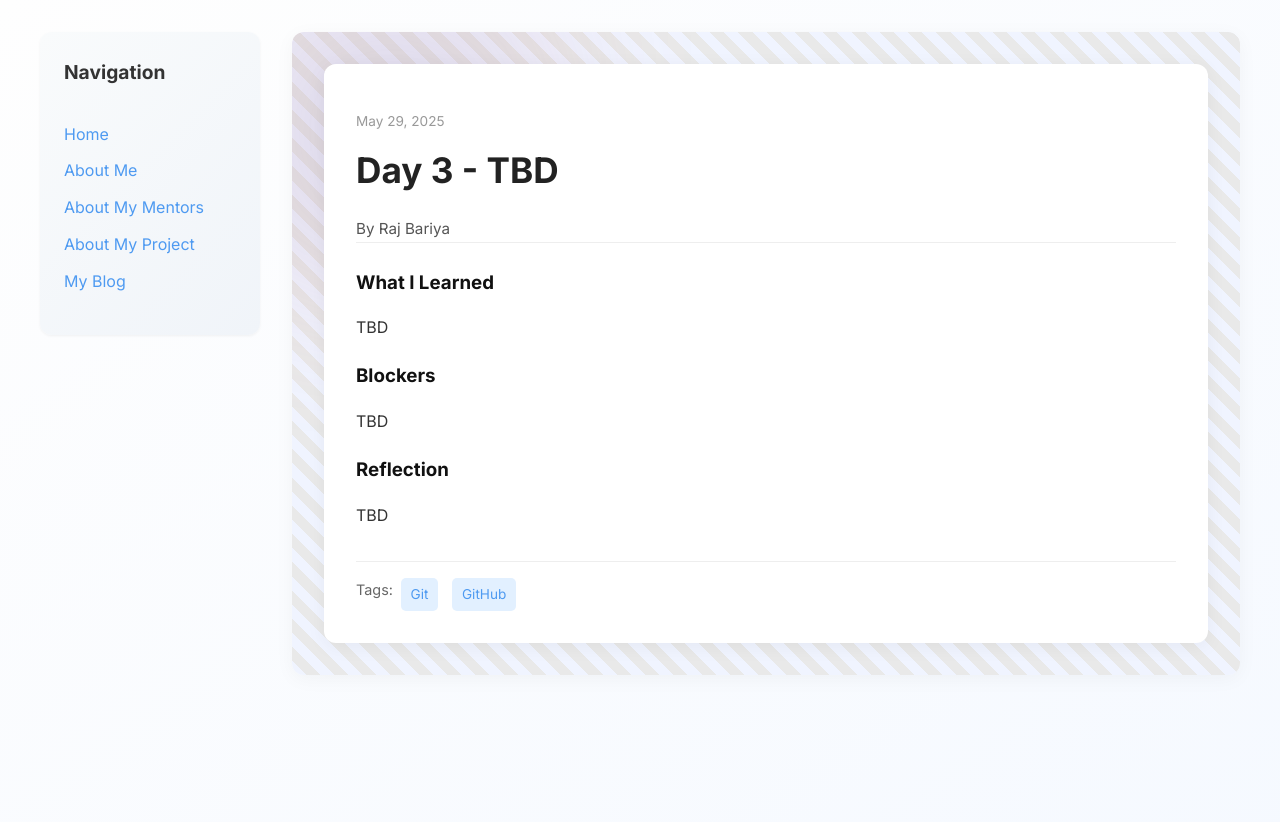
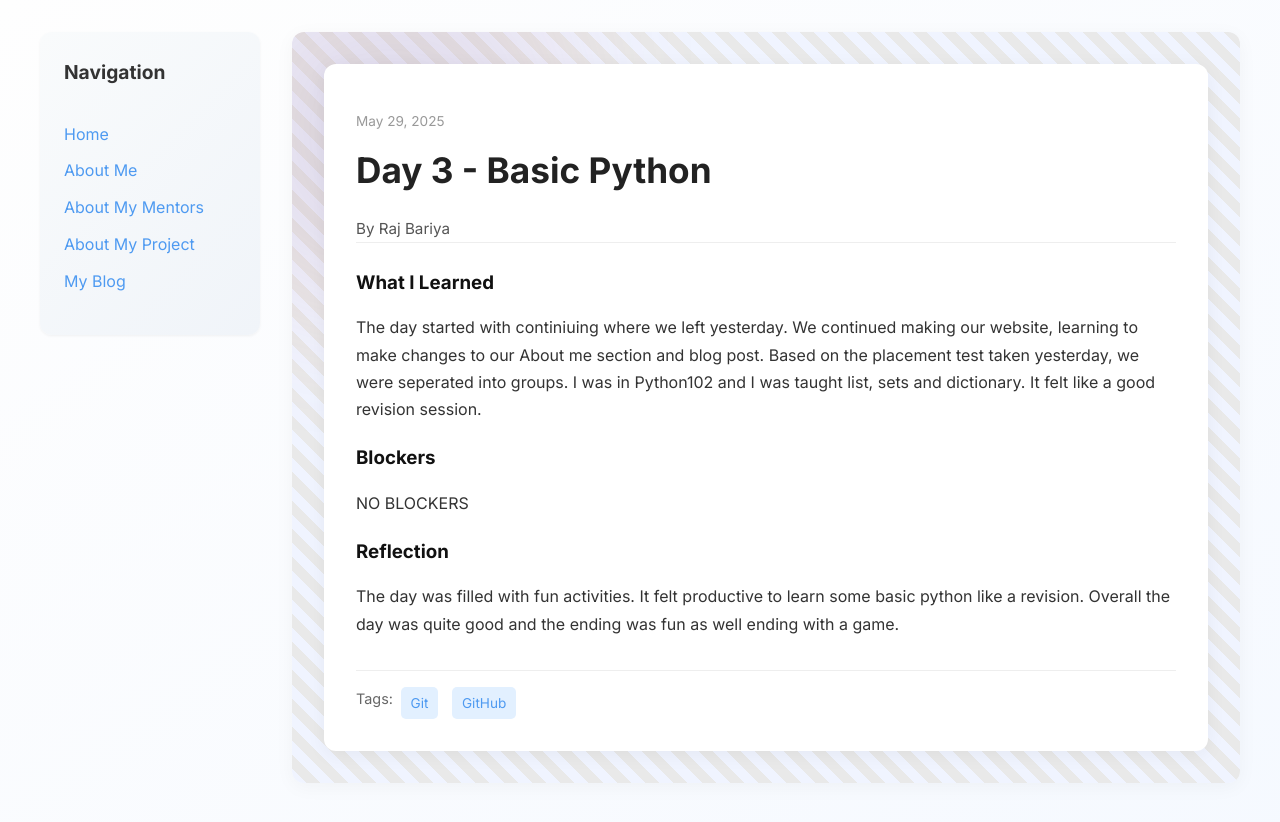
Before and after one commit to rajbariyaa/rajbariyaa.github.io, a Jekyll site: the page built from _posts/2025-05-29-day-3.md, in a window 1280 px wide. Shown: the top 822 px of the page. Built offline with Jekyll 4.4.1, drawn with Linux system fonts in a browser that asks for light colours.

Commit message:
Update 2025-05-29-day-3.md

```diff
--- a/_posts/2025-05-29-day-3.md
+++ b/_posts/2025-05-29-day-3.md
@@ -1,16 +1,16 @@
 ---
 layout: post
-title: "Day 3 - TBD"
+title: "Day 3 -  Basic Python"
 date: 2025-05-29
 author: Raj Bariya
 permalink: /day3.html
 tags: ["Git", "GitHub"]
 
 what_i_learned: |
-  TBD
+  The day started with continiuing where we left yesterday. We continued making our website, learning to make changes to our About me section and blog post. Based on the placement test taken yesterday, we were seperated into groups. I was in Python102 and I was taught list, sets and dictionary. It felt like a good revision session.
 blockers: |
- TBD
+ NO BLOCKERS
 
 reflection: |
-  TBD
+  The day was filled with fun activities. It felt productive to learn some basic python like a revision. Overall the day was quite good and the ending was fun as well ending with a game.
 ---
```
